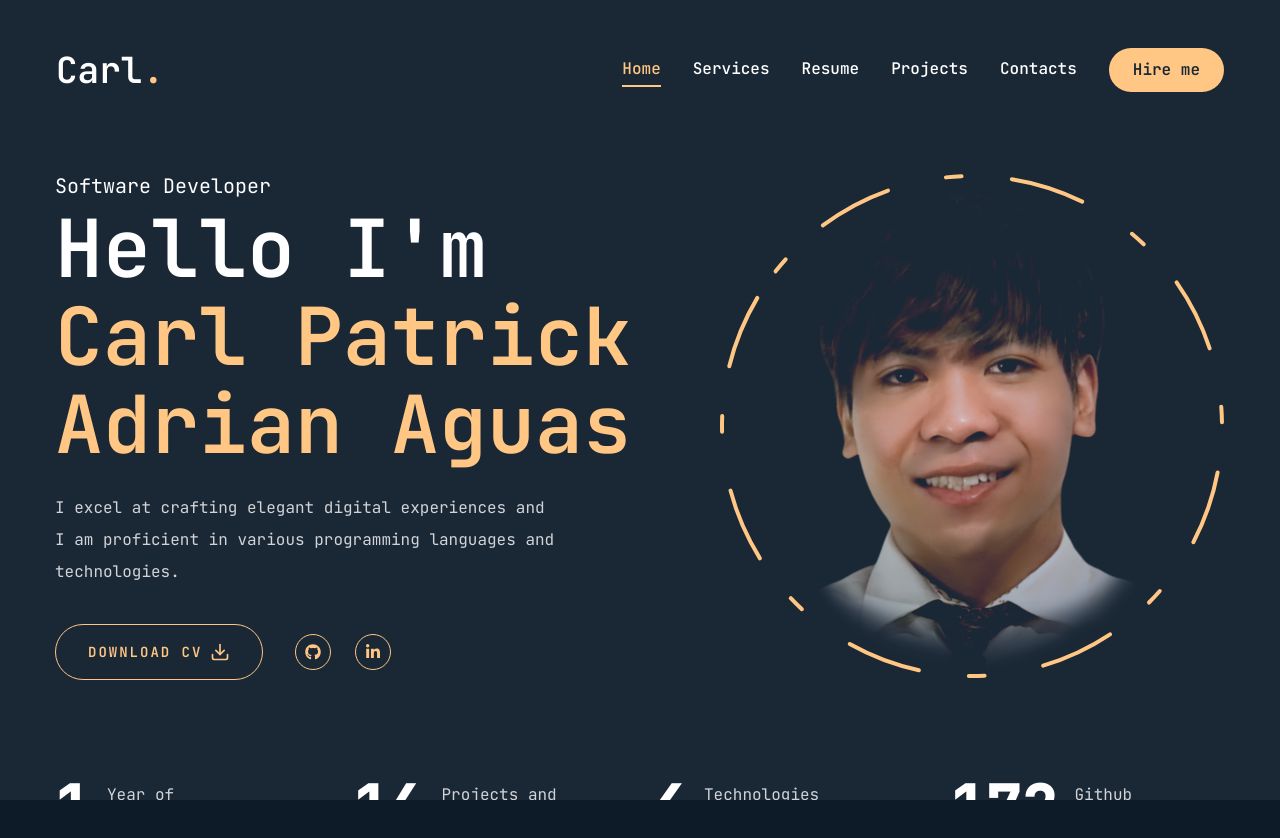
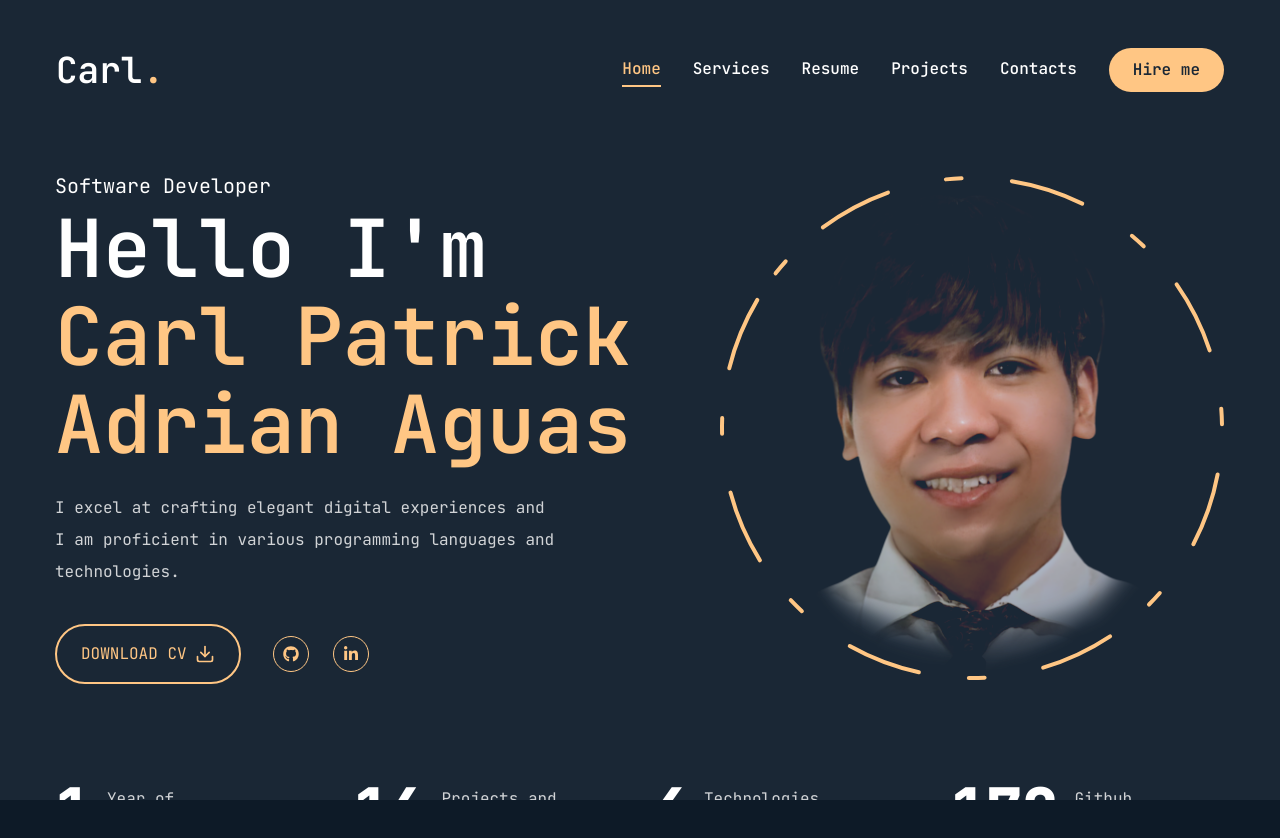
Before and after one commit to Dokkai-B/carl-portfolio, a Next.js app: page / in a window 1280 px wide. Shown: the top 838 px of the page. Built offline with nearby package versions, Linux system fonts and the light colour scheme.

Commit message:
Added Download CV and resume file.

```diff
--- a/app/page.jsx
+++ b/app/page.jsx
@@ -1,8 +1,7 @@
-import { Button } from "@/components/ui/button";
 import { FiDownload } from "react-icons/fi";
 
 // Components
-import Social from "@/components/Social"
+import Social from "@/components/Social";
 import Photo from "@/components/Photo";
 import Stats from "@/components/Stats";
 
@@ -17,23 +16,25 @@ const page = () => {
             <h1 className="h1 mb-6">
               Hello I&apos;m <br /> <span className="text-accent">Carl Patrick Adrian Aguas</span>
             </h1>
-            <p className="max-w-[500px] mb-9 text-white/80">I excel at crafting elegant digital experiences and I am proficient in various programming languages and technologies.
+            <p className="max-w-[500px] mb-9 text-white/80">
+              I excel at crafting elegant digital experiences and I am
+              proficient in various programming languages and technologies.
             </p>
             {/* Button and Socials*/}
             <div className="flex flex-col xl:flex-row items-center gap-8">
-              <Button
-                variant="outline"
-                size="lg"
-                className="uppercase flex items-center gap-2"
+              <a
+                href="/assets/cv/Carl_Aguas_Resume.pdf"
+                download
+                className="uppercase flex items-center gap-2 bg-transparent border-2 border-accent text-accent px-6 py-3 rounded-full hover:bg-accent hover:text-primary transition duration-500"
               >
                 <span>Download CV</span>
                 <FiDownload className="text-xl" />
-              </Button>
+              </a>
               <div className="mb-8 xl:mb-0">
                 <Social
                   containerStyles="flex gap-6"
                   iconStyles="w-9 h-9 border border-accent rounded-full flex justify-center items-center text-accent text-base hover:bg-accent hover:text-primary hover:transition all duration-500"
-                  />
+                />
               </div>
             </div>
           </div>
@@ -45,7 +46,7 @@ const page = () => {
       </div>
       <Stats />
     </section>
-  )
-}
+  );
+};
 
-export default page
+export default page;
```
Also changed, not shown: 1 other file (tests, documents, lock files or other folders).
